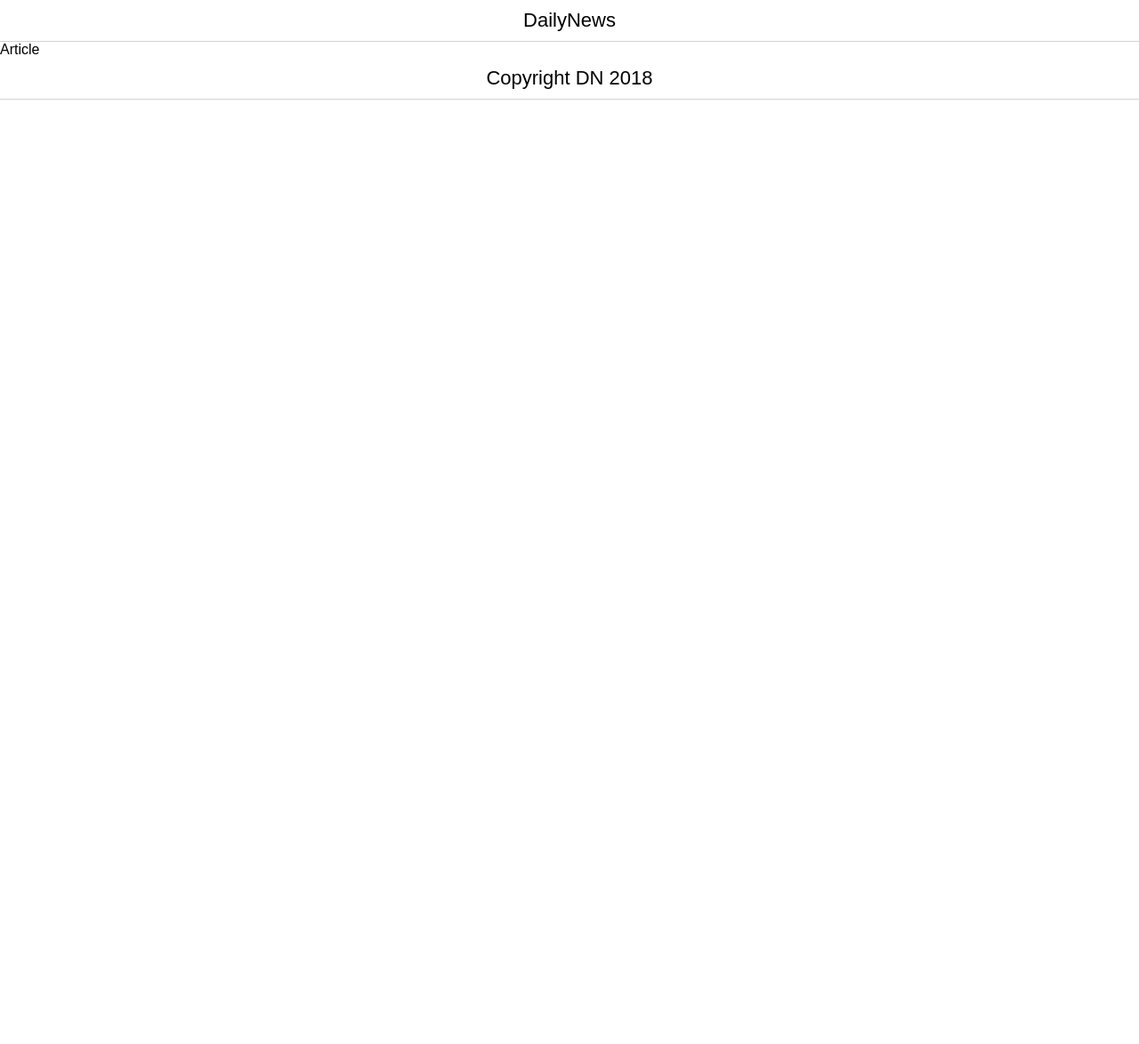
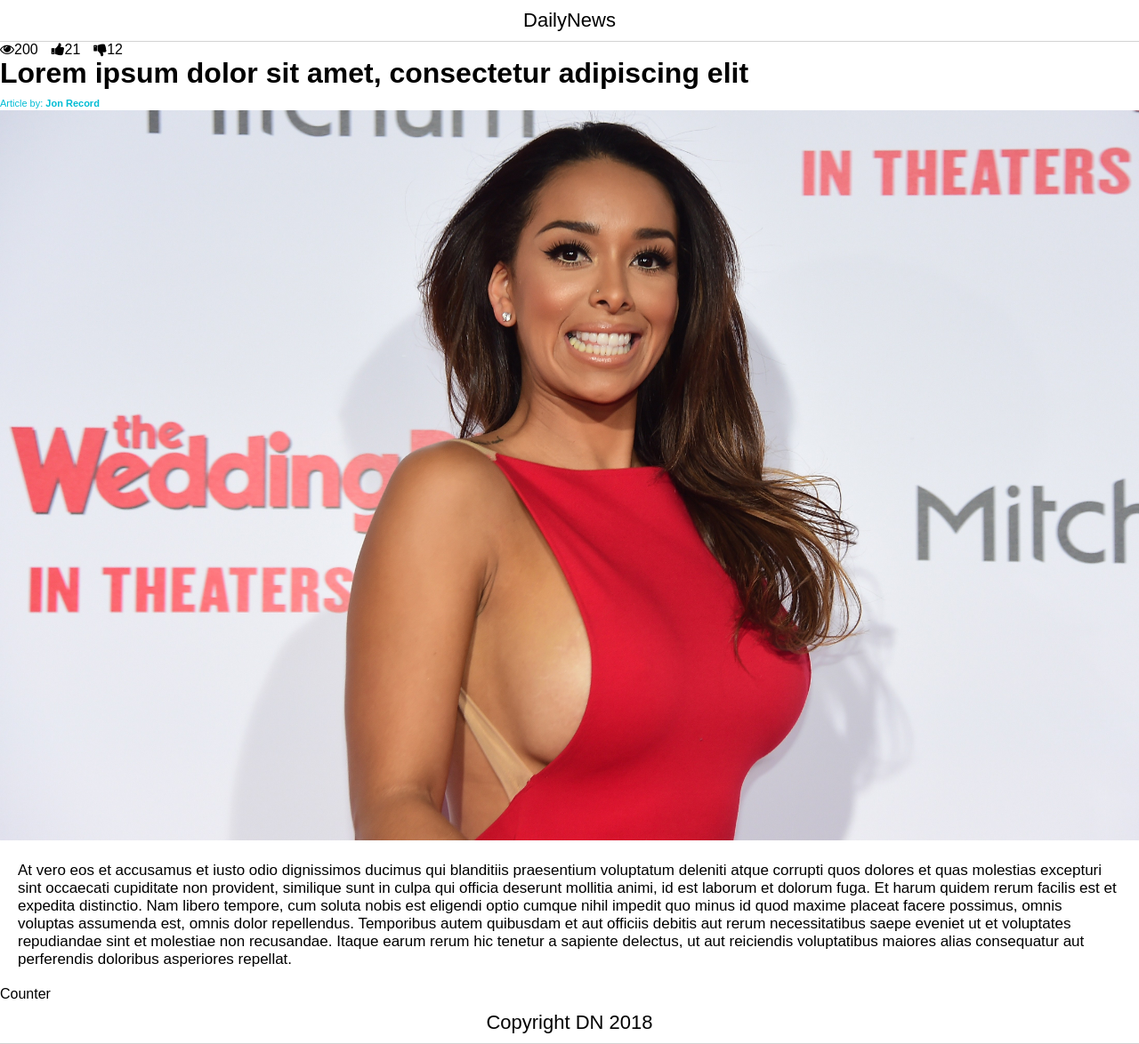
Before and after one commit to heero7/redux-news-project, a React (Create React App) app: page /news/1 in a window 1280 px wide. Shown: the whole page at 89% size. Before the commit the page ends 800 px from the top, so only its background shows below. Built offline with nearby package versions, Linux system fonts and the light colour scheme; data requests are answered from the project's data file.

Commit message:
Finished and styled Other news detail

```diff
--- a/src/containers/News.js
+++ b/src/containers/News.js
@@ -17,9 +17,48 @@ class News extends Component {
         this.props.clearSelectedNews();
     }
 
+    renderNews = ({selected}) => {
+        console.log(selected);
+        if (selected) {
+            return selected.map((item) => {
+                return (
+                    <div key={item.id}>
+                        <div className="tags">
+                            <span>
+                                <i className="fa fa-eye"></i>
+                                {item.views}
+                            </span>
+                            <span>
+                                <i className="fa fa-thumbs-up"></i>
+                                {item.likes[0]}
+                            </span>
+                            <span>
+                                <i className="fa fa-thumbs-down"></i>
+                                {item.likes[1]}
+                            </span>
+                        </div>
+                        <div className="top">
+                            <h2>{item.title}</h2>
+                            <span>Article by: <strong>{item.author}</strong></span>
+                        </div>
+                        <img alt={item.title} src={`/images/articles/${item.img}`} />
+                        <div className="body_news">
+                            {item.body}
+                        </div>
+                        <div>
+                            Counter
+                        </div>
+                    </div>
+                )
+            })
+        }
+    }
+
     render() {
         return (
-            <div>Article</div>
+            <div className="news_container">
+                {this.renderNews(this.props.articles)}
+            </div>
         );
     }
 }
@@ -37,4 +76,4 @@ function mapDispatchToProps(dispatch) {
     return bindActionCreators({ selectedNews, clearSelectedNews }, dispatch);
 }
 
-export default connect(mapDispatchToProps, mapDispatchToProps)(News);
+export default connect(mapStateToProps, mapDispatchToProps)(News);
--- a/src/index.css
+++ b/src/index.css
@@ -141,3 +141,46 @@ footer {
   left: 20px;
   font-size: 30px;
 }
+
+/* News */
+
+.news_container .tag {
+  background: #f8f8f8;
+  padding: 10px;
+  color: #c5c5c5;
+  font-size: 14px;
+}
+
+.news_container .tags span {
+  margin-right: 15px;
+}
+
+.news_container .top {
+  box-sizing: border-box;
+  padding: 0px;
+}
+
+.news_container .top h2 {
+  font-weight: 800;
+  font-size: 32px;
+  margin: 0;
+  line-height: 35px;
+}
+
+.news_container .top span {
+  color: #00bcd4;
+  font-weight: 400;
+  font-size: 11px;
+  margin-top: 10px;
+  display: inline-block;
+}
+
+.news_container img {
+  width: 100%;
+}
+
+.news_container .body_news {
+  padding: 20px;
+  font-weight: 300;
+  font-size: 17px;
+}
```
